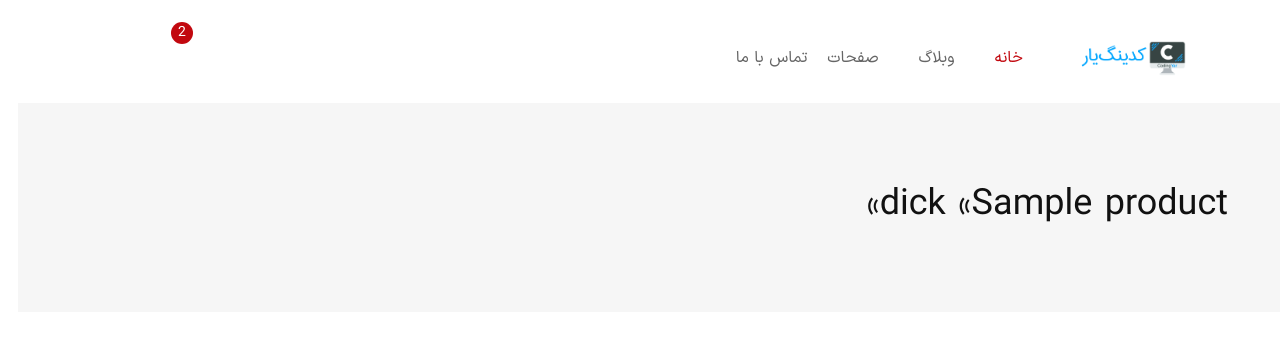
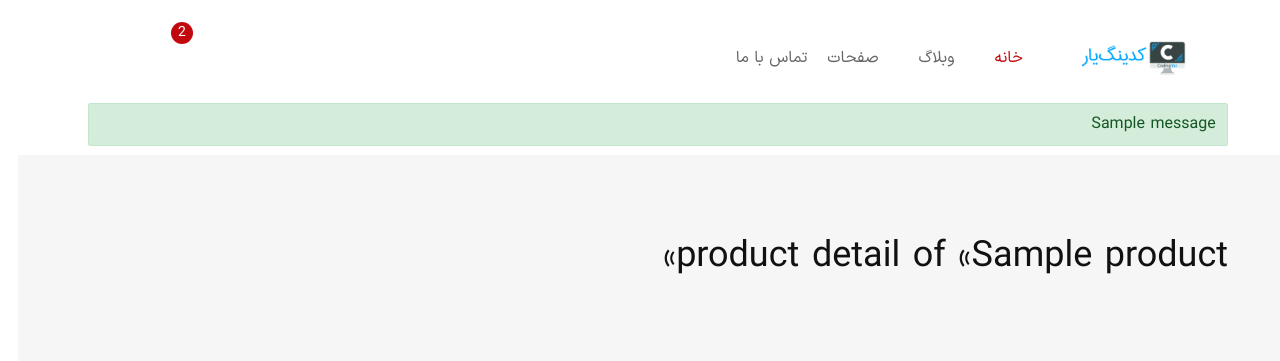
Before and after one commit to vsharafi/onlineshop, a Django app: page /products/1/ in a window 1280 px wide. Shown: the top 361 px of the page. Run offline with Django 5.2, Linux system fonts and the light colour scheme; tables that the repository leaves empty hold one stand-in row (values such as "Sample post"); one stand-in notice (Sample message) is shown; some libraries are stand-ins or nearby versions; some web fonts are replaced.

Commit message:
add rosetta and messages

```diff
--- a/config/urls.py
+++ b/config/urls.py
@@ -23,4 +23,6 @@ urlpatterns = [
     path('', include('pages.urls')),
     path('accounts/', include('allauth.urls')),
     path('products/', include('products.urls')),
+
+    path('rosetta/', include('rosetta.urls')),
 ]
--- a/products/templates/products/product_detail.html
+++ b/products/templates/products/product_detail.html
@@ -11,7 +11,7 @@
             <div class="row">
                 <div class="col-12">
                     <div class="d-flex justify-content-between align-items-center flex-sm-row flex-column">
-                        <h1 class="page-title">{% trans 'dick' %} «{{ product.title }}»</h1>
+                        <h1 class="page-title">{% trans 'product detail of' %} «{{ product.title }}»</h1>
                     </div>
                 </div>
             </div>
--- a/products/urls.py
+++ b/products/urls.py
@@ -1,9 +1,7 @@
 from django.urls import path
-from .views import ProductListView, product_detail, test_translation
+from .views import ProductListView, product_detail
 
 urlpatterns = [
     path('', ProductListView.as_view(), name='product_list'),
     path('<int:pk>/', product_detail, name='product_detail'),
-    path('hello/', test_translation, name='hello'),
-
 ]
--- a/products/views.py
+++ b/products/views.py
@@ -4,17 +4,13 @@ from .forms import CommentForm
 from .models import Product, Comment
 from django.shortcuts import render, get_object_or_404, reverse, redirect
 from django.utils.translation import gettext as _
+from django.contrib import messages
 
 
 class ProductListView(ListView):
     template_name = 'products/product_list.html'
     context_object_name = 'products'
     queryset = Product.objects.filter(active=True).order_by('-datetime_created')
-
-
-def test_translation(request):
-    result = _('hello')
-    return HttpResponse(result)
 
 
 def product_detail(request, pk):
--- a/templates/_base.html
+++ b/templates/_base.html
@@ -114,6 +114,12 @@
 </header>
 <!-- Header End -->
 
+<div class="container">
+{% for message in messages %}
+    <div class="alert alert-{{ message.tags }}">{{ message }}</div>
+{% endfor %}
+</div>
+
 {#    {% if user.is_authenticated %}#}
 {#        <a href="{% url 'account_logout' %}">Log Out</a>#}
 {#    {% else %}#}
```
Also changed, not shown: config/settings.py (+9 -0 lines), products/locale/fa/LC_MESSAGES/django.po, 1 other file.
